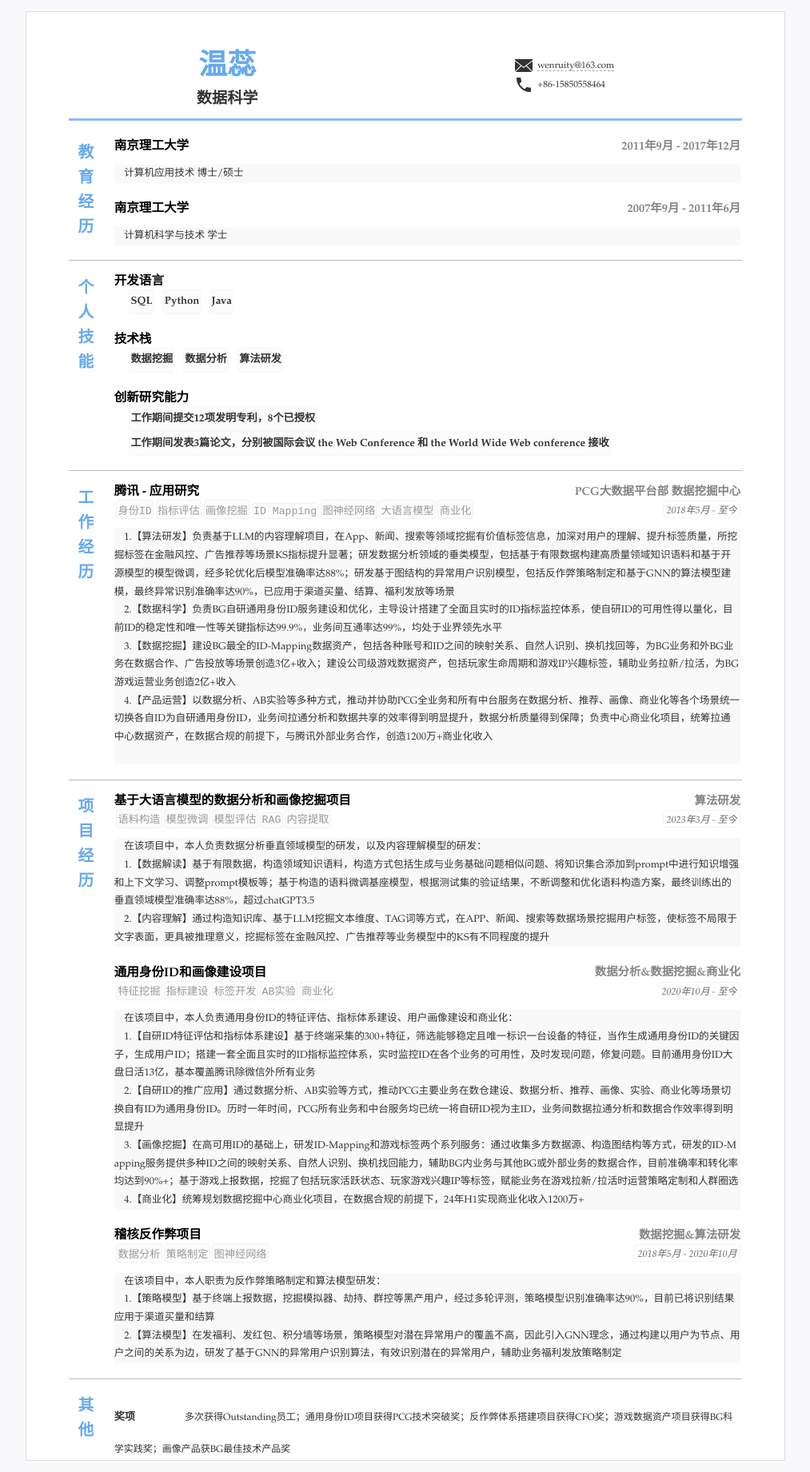
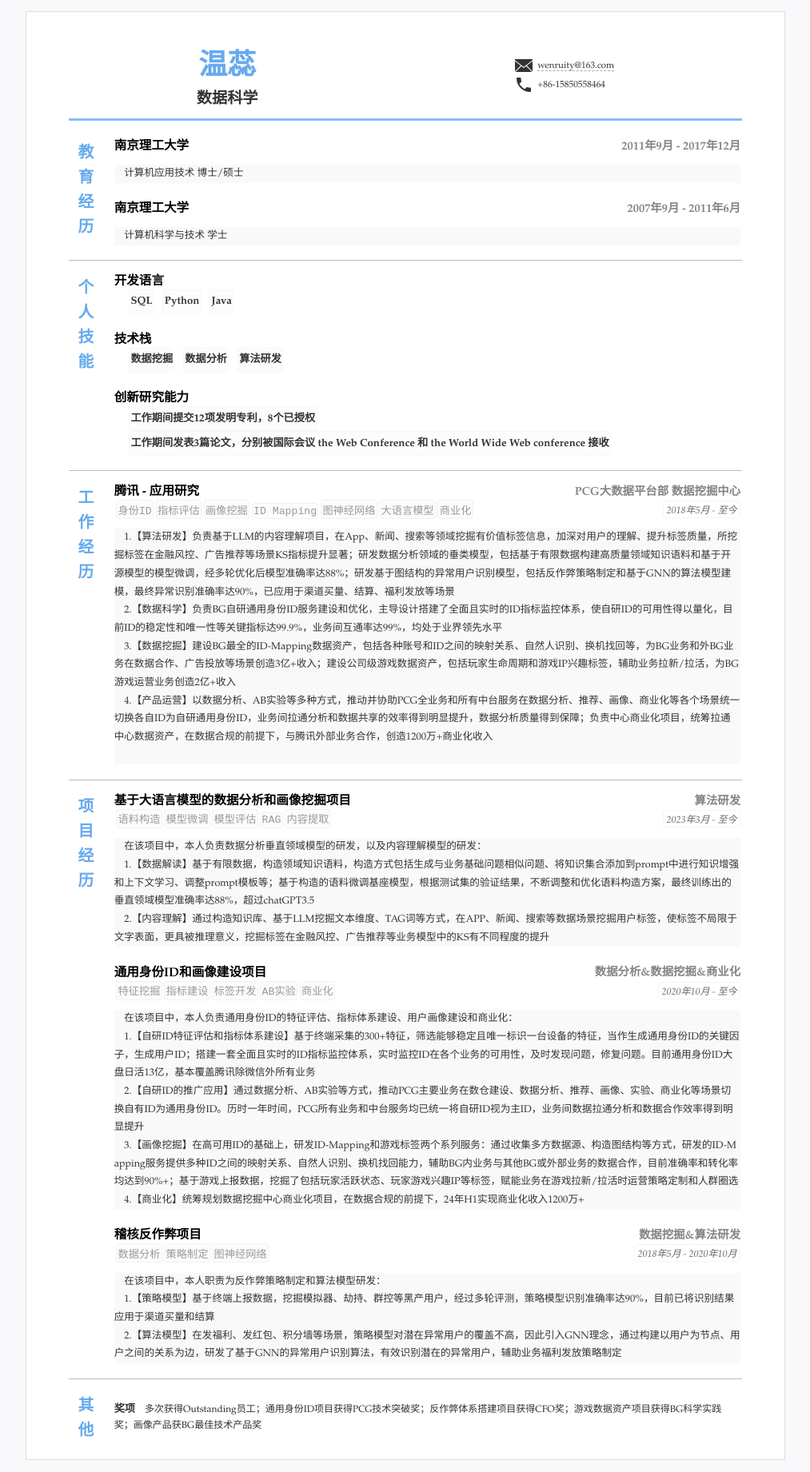
Before and after one commit to wenruity/resume1, a Jekyll site: the page built from index.html, in a window 1280 px wide. Shown: the whole page at 80% size, without its empty margins (133-1146 px from the left). Built offline with Jekyll 4.4.1, drawn with Linux system fonts in a browser that asks for light colours.

Commit message:
Update resume.scss

```diff
--- a/_sass/resume.scss
+++ b/_sass/resume.scss
@@ -316,7 +316,7 @@ code {
   .name {
     font-weight: 700;
     font-size: 1.1em; // min-width: 0;
-    margin: 10px 50px 20px 0;
+    margin: 0;
   }
 
   .text {
```
